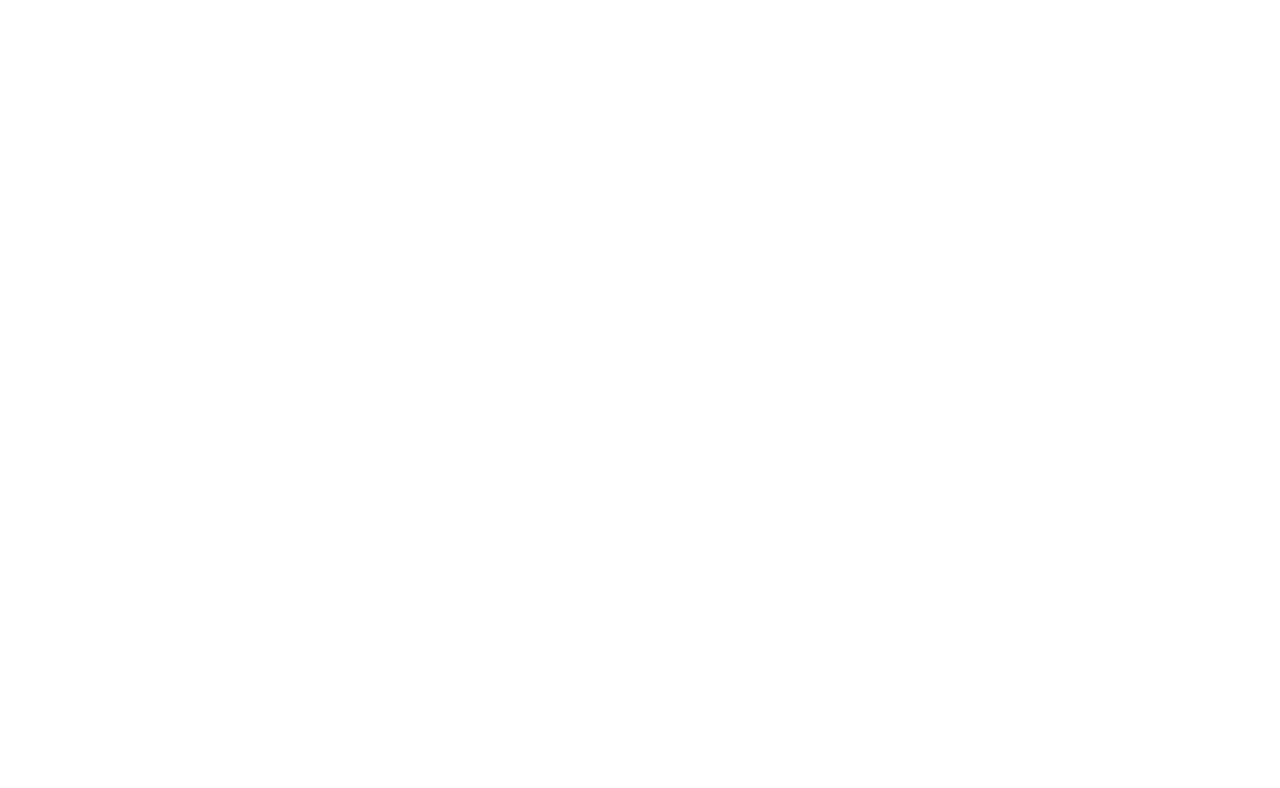
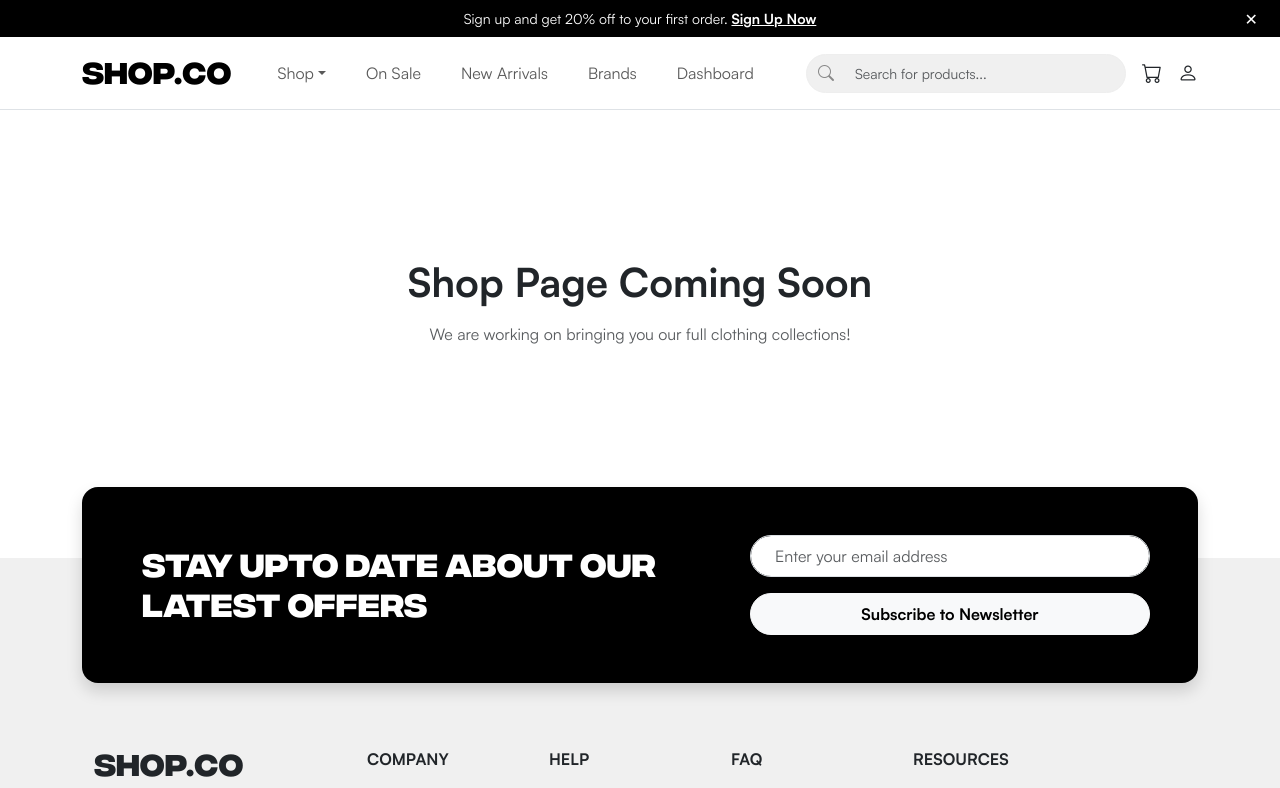
Before and after one commit to ShahdAhmed2/shopco-ecommerce, a React (Vite) app: page /shop in a window 1280 px wide. Before the commit this address had no page. Shown: the top 788 px of the page. Built offline with nearby package versions, Linux system fonts and the light colour scheme.

Commit message:
feat: add shop route and page structure

```diff
--- a/src/App.jsx
+++ b/src/App.jsx
@@ -1,21 +1,28 @@
+import React from 'react';
+import { Routes, Route } from 'react-router-dom';
+import Home from './pages/Home';
+import Shop from './pages/Shop';
+import AdminDashboard from './components/AdminDashboard';
+import CartPage from './components/CartPage';
+import Header from './components/layout/Header';
+import Footer from './components/layout/Footer';
 import './App.css';
-import Header from './components/layout/Header';
-import HeroSection from './components/layout/HeroSection';
-import ProductSection from './components/product/ProductSection';
-import BrowseByDressStyle from './components/ui/BrowseByDressStyle';
-import CustomerReviews from './components/review/CustomerReviews';
-import Footer from './components/layout/Footer';
 
 function App() {
   return (
     <div className="App">
-      <Header />
-      <HeroSection />
-      <ProductSection title="NEW ARRIVALS" section="new-arrivals" />
-      <ProductSection title="TOP SELLING" section="top-selling" />
-      <BrowseByDressStyle />
-      <CustomerReviews />
-      <Footer />
+      <Routes>
+        <Route path="/" element={<Home />} />
+        <Route path="/shop" element={<Shop />} />
+        <Route path="/admin" element={<AdminDashboard />} />
+        <Route path="/cart" element={
+          <>
+            <Header />
+            <CartPage />
+            <Footer />
+          </>
+        } />
+      </Routes>
     </div>
   );
 }
--- a/src/main.jsx
+++ b/src/main.jsx
@@ -6,15 +6,10 @@
 import 'bootstrap-icons/font/bootstrap-icons.css'
 import 'bootstrap/dist/js/bootstrap.bundle.min.js'
 
-import { BrowserRouter, Routes, Route } from 'react-router-dom'
+import { BrowserRouter } from 'react-router-dom'
 import { QueryClient, QueryClientProvider } from '@tanstack/react-query'
 import { CartProvider } from './contexts/CartContext'
 import { Toaster } from 'react-hot-toast'
-import AdminDashboard from './components/AdminDashboard'
-import CartPage from './components/CartPage'
-import Header from './components/layout/Header'
-import Footer from './components/layout/Footer'
-
 
 const queryClient = new QueryClient()
 
@@ -23,17 +18,7 @@
     <QueryClientProvider client={queryClient}>
       <CartProvider>
         <BrowserRouter>
-          <Routes>
-            <Route path="/" element={<App />} />
-            <Route path="/admin" element={<AdminDashboard />} />
-            <Route path="/cart" element={
-              <>
-                <Header />
-                <CartPage />
-                <Footer />
-              </>
-            } />
-          </Routes>
+          <App />
         </BrowserRouter>
         <Toaster position="top-right" />
       </CartProvider>
--- /dev/null
+++ b/src/pages/Home.jsx
@@ -0,0 +1,23 @@
+import React from 'react';
+import Header from '../components/layout/Header';
+import HeroSection from '../components/layout/HeroSection';
+import ProductSection from '../components/product/ProductSection';
+import BrowseByDressStyle from '../components/ui/BrowseByDressStyle';
+import CustomerReviews from '../components/review/CustomerReviews';
+import Footer from '../components/layout/Footer';
+
+const Home = () => {
+  return (
+    <>
+      <Header />
+      <HeroSection />
+      <ProductSection title="NEW ARRIVALS" section="new-arrivals" />
+      <ProductSection title="TOP SELLING" section="top-selling" />
+      <BrowseByDressStyle />
+      <CustomerReviews />
+      <Footer />
+    </>
+  );
+};
+
+export default Home;
--- /dev/null
+++ b/src/pages/Shop.jsx
@@ -0,0 +1,18 @@
+import React from 'react';
+import Header from '../components/layout/Header';
+import Footer from '../components/layout/Footer';
+
+const Shop = () => {
+  return (
+    <>
+      <Header />
+      <div className="container py-5 text-center" style={{ minHeight: '50vh', display: 'flex', flexDirection: 'column', justifyContent: 'center', alignItems: 'center' }}>
+        <h1 className="fw-bold mb-3">Shop Page Coming Soon</h1>
+        <p className="text-muted">We are working on bringing you our full clothing collections!</p>
+      </div>
+      <Footer />
+    </>
+  );
+};
+
+export default Shop;
```
